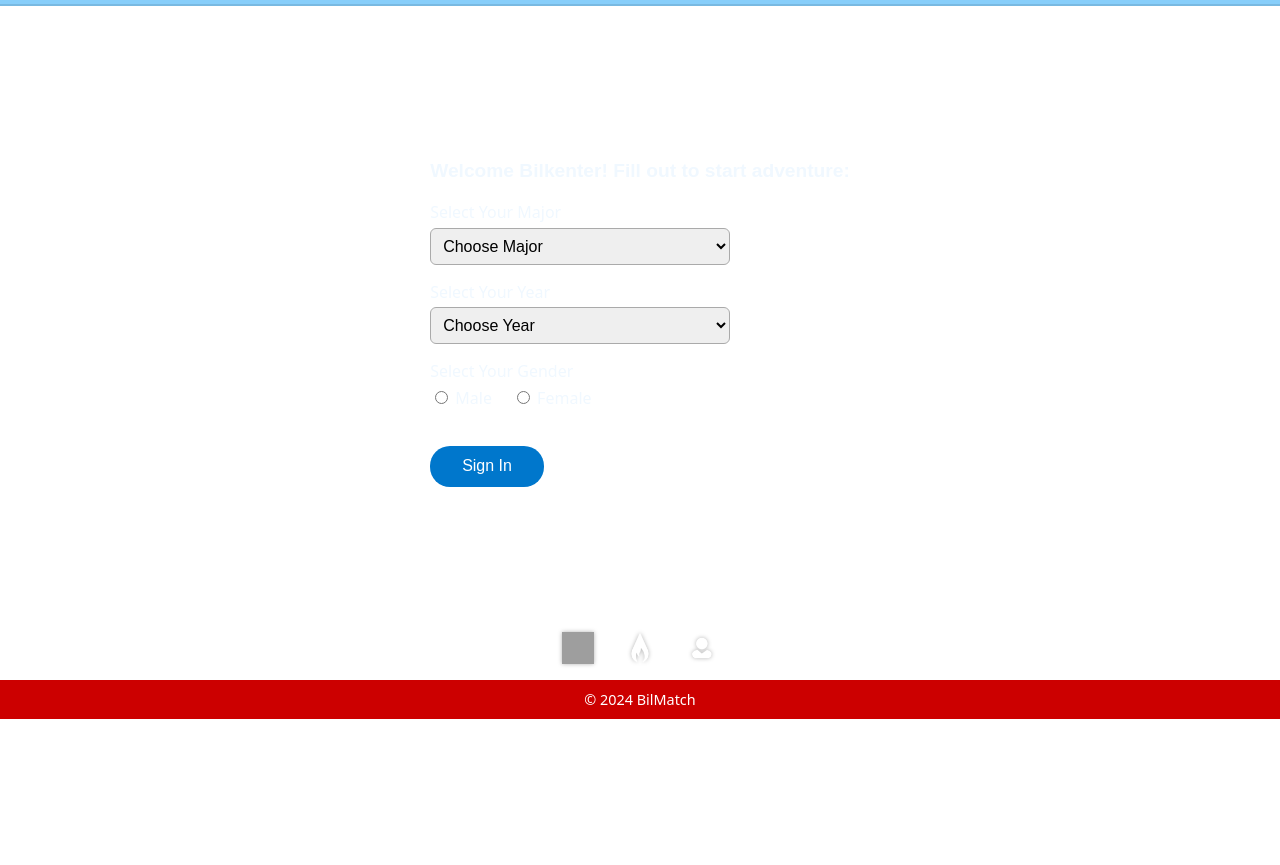
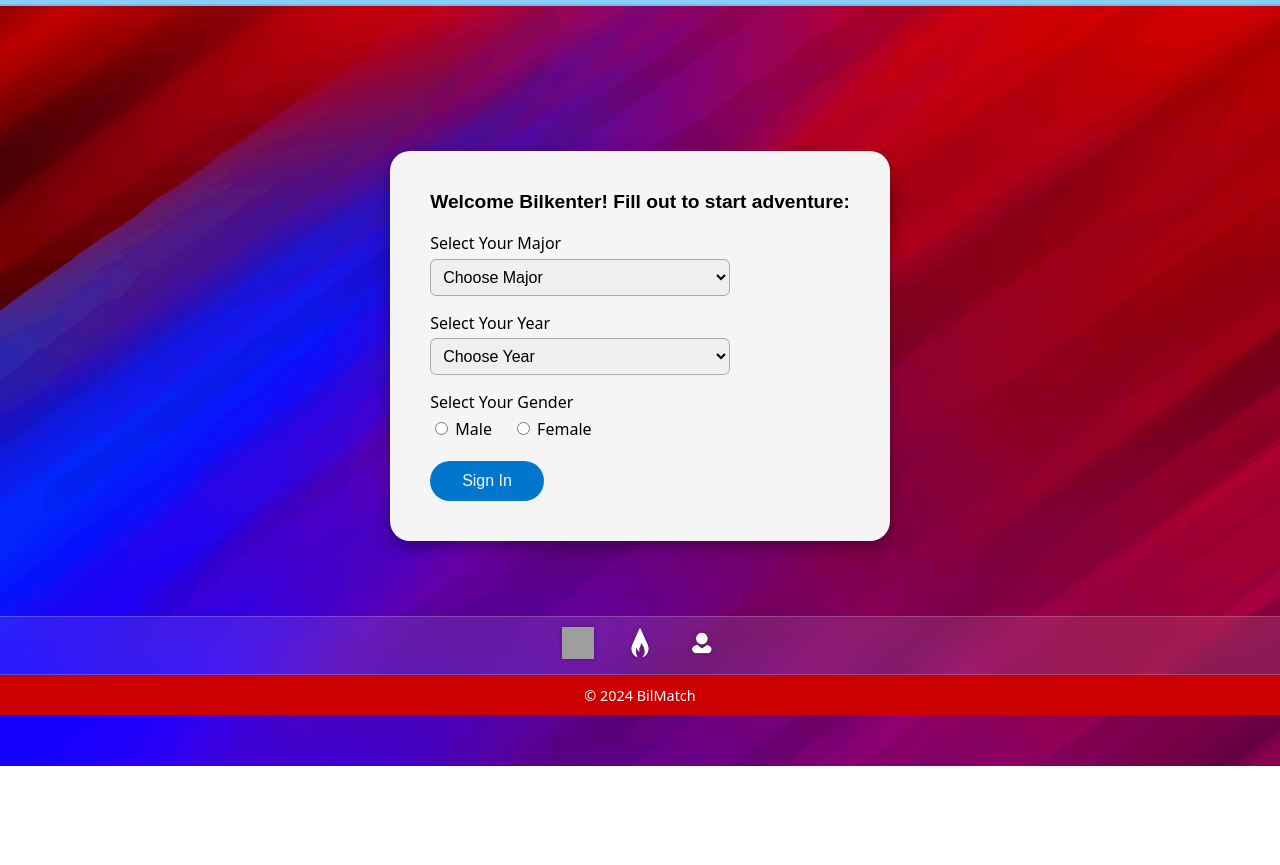
Before and after one commit to kaanyalova/255proj, a website built with Vite: page index.html in a window 1280 px wide. Shown: the part 81-946 px from the top of the page. Before the commit the page ends 800 px from the top, so only its background shows below. Built offline with nearby package versions, Linux system fonts and the light colour scheme; grey boxes are pictures that could not be loaded; files whose address does not match are found by name.

Commit message:
clean up the messy css

```diff
--- a/css/style.css
+++ b/css/style.css
@@ -16,25 +16,6 @@ header .logo {
 .title {
   font-size: 1.5em;
   margin: 5px 0 0 0;
-}
-
-main {
-  flex: 1;
-  display: flex;
-  flex-direction: column;
-  align-items: center;
-  justify-content: center;
-  padding: 20px;
-  color: #333;
-  text-shadow: 0 1px 1px rgba(255, 255, 255, 0.6);
-}
-
-main .intro {
-  font-size: 1.2em;
-  margin-bottom: 1em;
-  color: aliceblue;
-  font-weight: bolder;
-  font-family: "Poppins", sans-serif;
 }
 
 .form-group {
@@ -58,7 +39,6 @@ main .intro {
 
 .signinButton {
   padding: 0.7em 2em;
-  margin-top: 1em;
   border: none;
   border-radius: 20px;
   background-color: #0077cc;
@@ -134,22 +114,6 @@ label {
   cursor: pointer;
 }
 
-.like {
-  background-color: #4caf50; /* green */
-  color: white;
-}
-
-.dislike {
-  background-color: #f44336; /* red */
-  color: white;
-}
-
-.navbar {
-  background-color: #f0f0f0;
-  padding: 10px 0;
-  text-align: center;
-}
-
 .nav-links {
   list-style: none;
   margin: 0;
@@ -174,12 +138,12 @@ label {
 }
 
 .navbar {
-  background-color: rgba(255, 255, 255, 0.1); /* Transparent white */
-  backdrop-filter: blur(10px); /* Blur effect */
-  -webkit-backdrop-filter: blur(10px); /* For Safari */
+  background-color: rgba(255, 255, 255, 0.1);
+  backdrop-filter: blur(10px);
   padding: 10px 0;
   text-align: center;
-  position: relative; /* or fixed/sticky if desired */
+  position: relative;
+  bottom: 150px;
   z-index: 10;
   border-top: 1px solid rgba(255, 255, 255, 0.2);
   border-bottom: 1px solid rgba(255, 255, 255, 0.2);
@@ -202,7 +166,7 @@ label {
   width: 32px;
   height: 32px;
   transition: transform 0.2s ease;
-  filter: drop-shadow(0 0 2px rgba(0, 0, 0, 0.3)); /* optional glow */
+  filter: drop-shadow(0 0 2px rgba(0, 0, 0, 0.3));
 }
 
 .nav-icon:hover {
@@ -234,7 +198,7 @@ label {
 .create-account-button {
   background-color: #ffffff;
   border: none;
-  color: lightskyblue;
+  color: black;
   text-decoration: none;
   padding: 10px 20px;
   border-radius: 8px;
@@ -246,3 +210,110 @@ label {
 .create-account-button:hover {
   background-color: #f0f0f0;
 }
+
+.home-page {
+  font-family: system-ui, -apple-system, BlinkMacSystemFont, "Segoe UI", Roboto,
+    Oxygen, Ubuntu, Cantarell, "Open Sans", "Helvetica Neue", sans-serif;
+  background: url(/images/background.jpg) no-repeat center center fixed;
+  background-size: cover;
+  display: flex;
+  flex-grow: 1;
+  justify-content: center;
+  align-items: center;
+  flex-direction: column;
+  min-height: calc(100vh - 100px);
+}
+
+.title {
+  font-size: 1.5em;
+  margin: 5px 0 0 0;
+  color: black;
+  bottom: 20px;
+}
+
+.intro {
+  font-size: 1.2em;
+  margin-bottom: 1em;
+  font-weight: bolder;
+  font-family: "Poppins", sans-serif;
+}
+
+.form-group {
+  margin-bottom: 1em;
+  width: 100%;
+  max-width: 300px;
+}
+
+.form-group label {
+  display: block;
+  margin-bottom: 0.3em;
+}
+
+.form-group select {
+  width: 100%;
+  padding: 0.5em;
+  border-radius: 6px;
+  border: 1px solid #aaa;
+  font-size: 1em;
+}
+
+.signinButton {
+  padding: 0.7em 2em;
+  border: none;
+  border-radius: 20px;
+  background-color: #0077cc;
+  font-size: 1em;
+  cursor: pointer;
+  color: whitesmoke;
+  transition: background-color 0.2s ease;
+}
+
+.signinButton:hover {
+  background-color: #005fa3;
+}
+
+footer {
+  position: relative;
+  bottom: 150px;
+  text-align: center;
+  height: 20px;
+  background-color: #c00;
+  color: white;
+  font-size: 0.9em;
+  display: flex;
+  align-items: center;
+  justify-content: center;
+}
+
+.gender-options {
+  display: flex;
+  gap: 20px;
+  margin-top: 5px;
+}
+
+.gender-label {
+  display: flex;
+  align-items: center;
+  gap: 5px;
+  font-size: 1em;
+  color: black;
+}
+
+.selection {
+  background-color: whitesmoke;
+  padding: 40px;
+  border-radius: 20px;
+  color: black;
+  box-shadow: rgba(0, 0, 0, 0.35) 0px 5px 15px;
+  position: relative;
+  bottom: 40px;
+}
+
+.sign-in-error {
+  color: red;
+  margin-top: 4px;
+}
+
+label {
+  color: black;
+}
--- a/index.html
+++ b/index.html
@@ -18,10 +18,9 @@
       </div>
     </header>
 
-    <main>
+    <div class="home-page">
       <div class="selection">
-        <p class="intro">Welcome Bilkenter! Fill out to start adventure:</p>
-
+        <div class="intro">Welcome Bilkenter! Fill out to start adventure:</div>
         <div class="form-group">
           <label for="major">Select Your Major</label>
           <select id="major">
@@ -81,7 +80,7 @@
         <div class="form-group">
           <label for="year">Select Your Year</label>
           <select id="year">
-            <option value="">Choose Year</option>
+            <option value="0">Choose Year</option>
             <option value="1">Year 1</option>
             <option value="2">Year 2</option>
             <option value="3">Year 3</option>
@@ -90,21 +89,27 @@
         </div>
 
         <div class="form-group">
-          <label>Select Your Gender</label>
-          <div class="gender-options">
+          <label for="gender-options">Select Your Gender</label>
+
+          <div class="gender-options" id="gender-options">
             <label class="gender-label">
-              <input type="radio" name="gender" value="male" /> Male
+              <input type="radio" name="gender" value="Male" />
+              Male
             </label>
             <label class="gender-label">
-              <input type="radio" name="gender" value="female" /> Female
+              <input type="radio" name="gender" value="Female" />
+              Female
             </label>
           </div>
         </div>
+
         <button class="signinButton" id="signInButton">Sign In</button>
+
+        <div class=""></div>
       </div>
 
       <div id="profiles-container" style="display: none"></div>
-    </main>
+    </div>
 
     <nav class="navbar">
       <ul class="nav-links">
@@ -130,4 +135,24 @@
 
     <script src="javascript/script.js" type="module"></script>
   </body>
+
+  <style>
+    .home-page {
+      font-family: system-ui, -apple-system, BlinkMacSystemFont, "Segoe UI",
+        Roboto, Oxygen, Ubuntu, Cantarell, "Open Sans", "Helvetica Neue",
+        sans-serif;
+      background: url(images/background.jpg) no-repeat center center fixed;
+      background-size: cover;
+      display: flex;
+      flex-grow: 1;
+      justify-content: center;
+      align-items: center;
+      flex-direction: column;
+      min-height: calc(100vh - 40px);
+    }
+
+    body {
+      overflow: hidden;
+    }
+  </style>
 </html>
```
